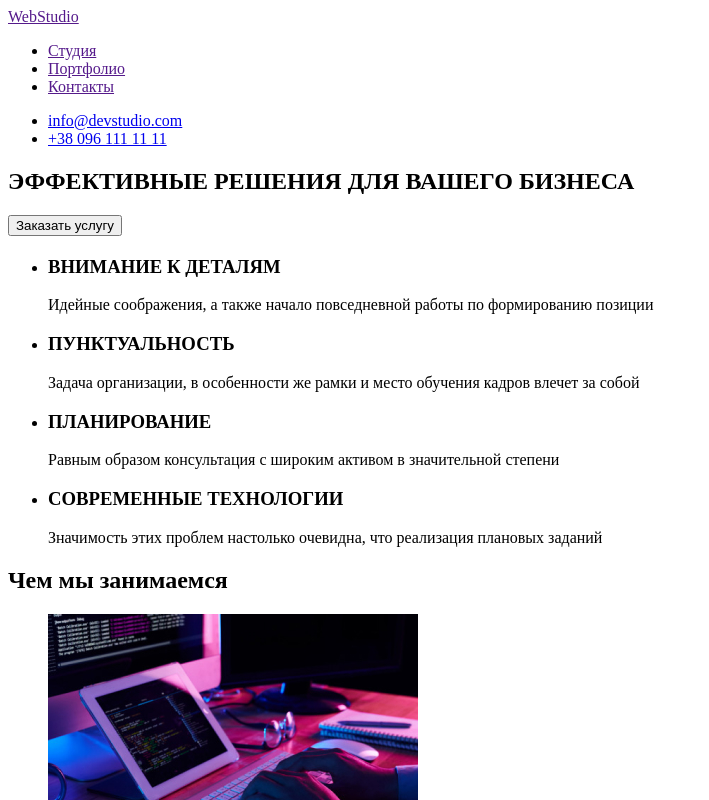
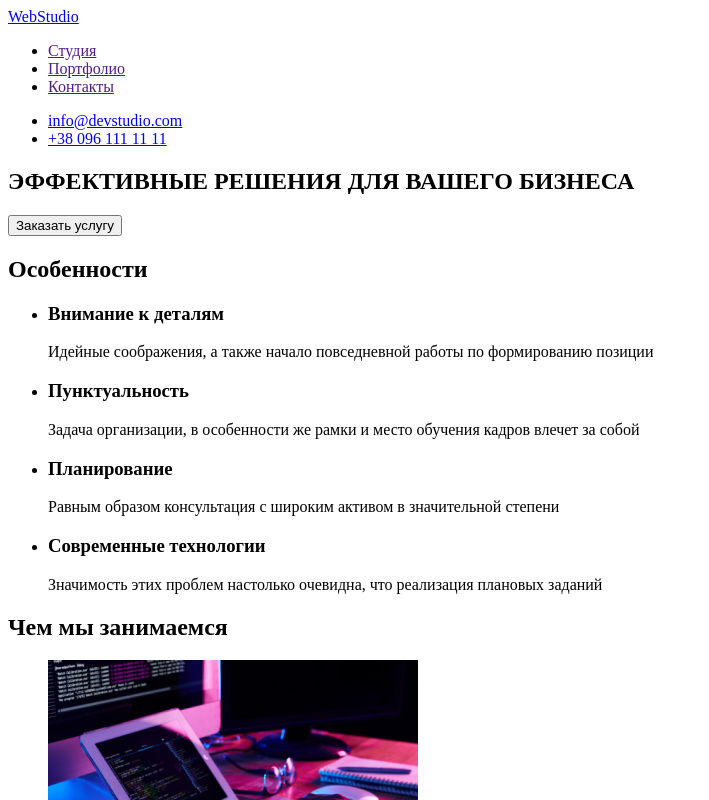
Before and after one commit to Maryna-Yefimenko/goit-markup-hw-01, a plain HTML site: page index.html in a window 1280 px wide. Shown: the top 800 px of the page, without its empty margins (0-709 px from the left). Drawn offline with Linux system fonts and the light colour scheme.

Commit message:
Вносит последние изменения ментора
Добавляет ссылку на google maps

```diff
--- a/index.html
+++ b/index.html
@@ -10,7 +10,7 @@
 <body>
     <header>
         <nav>
-            <a href="">WebStudio</a>
+            <a href="/">WebStudio</a>
             <ul>
                 <li><a href="">Студия</a></li>
                 <li><a href="">Портфолио</a></li>
@@ -31,22 +31,22 @@
         </section>
         <!--Section Two. List of qualities-->
         <section>
-            <h2> </h2>
+            <h2>Особенности</h2>
             <ul>
                 <li>
-                    <h3>ВНИМАНИЕ К ДЕТАЛЯМ</h3>
+                    <h3>Внимание к деталям</h3>
                     <p>Идейные соображения, а также начало повседневной работы по формированию позиции</p>
                 </li>
                 <li>
-                    <h3>ПУНКТУАЛЬНОСТЬ</h3>
+                    <h3>Пунктуальность</h3>
                     <p>Задача организации, в особенности же рамки и место обучения кадров влечет за собой</p>
                 </li>
                 <li>
-                    <h3>ПЛАНИРОВАНИЕ</h3>
+                    <h3>Планирование</h3>
                     <p>Равным образом консультация с широким активом в значительной степени</p>
                 </li>
                 <li>
-                    <h3>СОВРЕМЕННЫЕ ТЕХНОЛОГИИ</h3>
+                    <h3>Современные технологии</h3>
                     <p>Значимость этих проблем настолько очевидна, что реализация плановых заданий<p>
                 </li>
             </ul>
@@ -123,7 +123,7 @@
        <a href="">WebStudio</a>
         <address>
             <ul>
-                <li><p>г. Киев, пр-т Леси Украинки, 26</p></li>
+                <li><a href="https://goo.gl/maps/Ep4EWNWvp44ZhudY9">г. Киев, пр-т Леси Украинки, 26</a></li>
                 <li><a href="mailto:info@example.com">info@example.com</a></li>
                 <li><a href="tel:+380991111111">+38 099 111 11 11</a></li>
             </ul>
```
